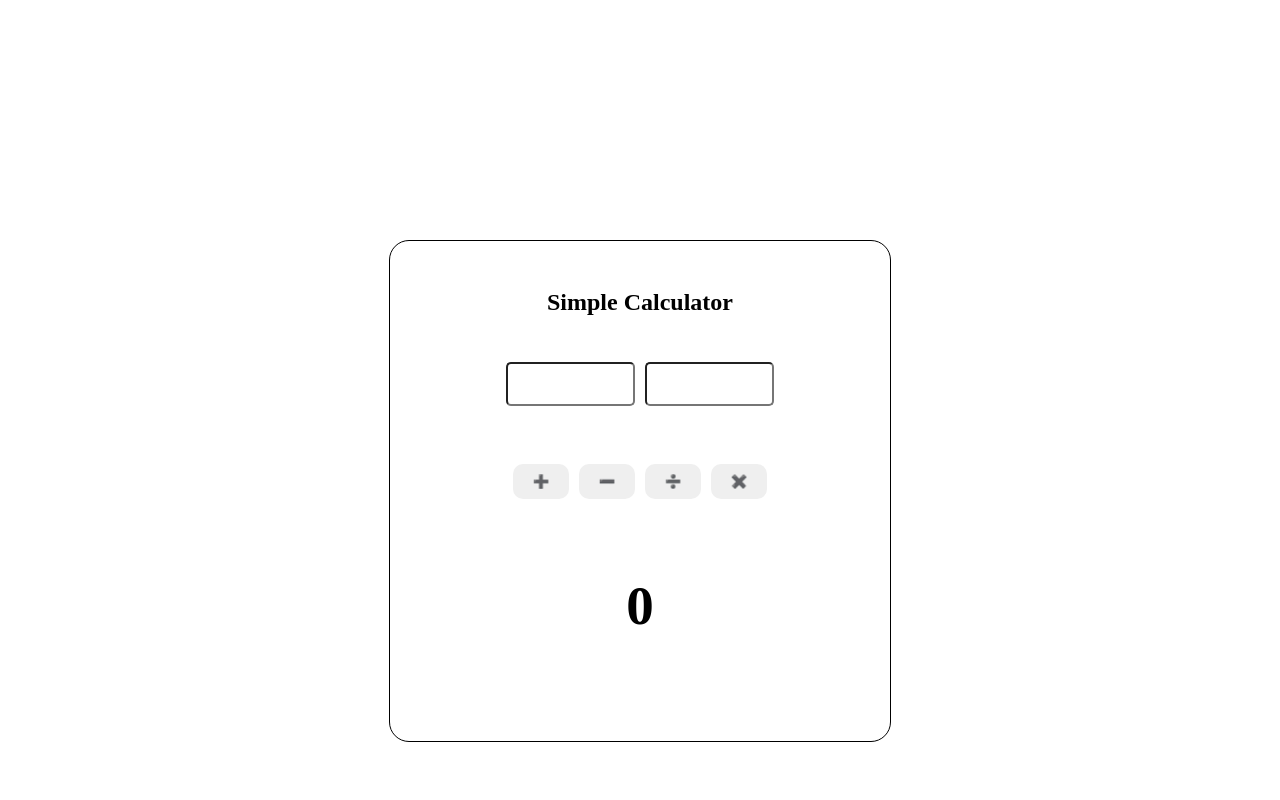
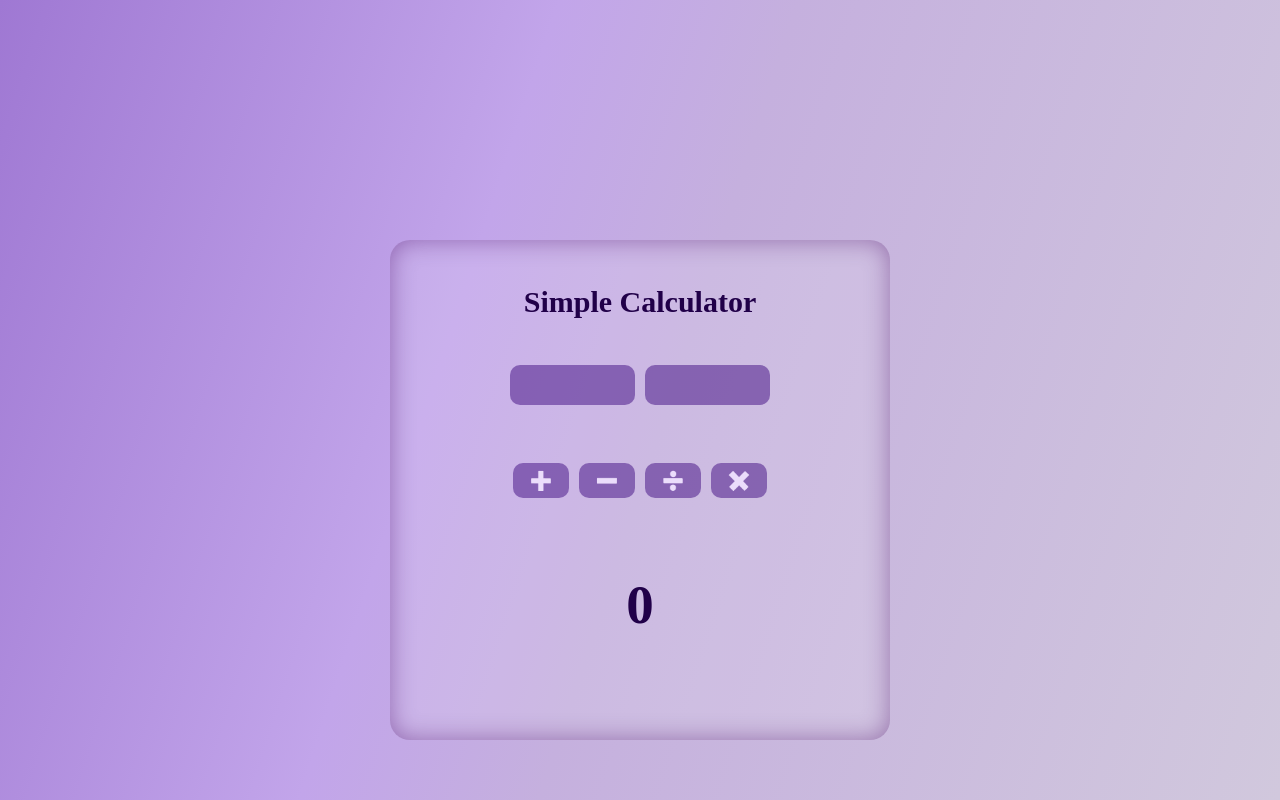
Before and after one commit to creyes25/simple-calc, a plain HTML site: page index.html in a window 1280 px wide. Shown: the top 800 px of the page. Drawn offline with Linux system fonts and the light colour scheme.

Commit message:
add colors to elements

```diff
--- a/script.js
+++ b/script.js
@@ -15,8 +15,12 @@ function validation () {
 
   if (notNum1 || notNum2) {
     invalid.style.display = 'block'
+    input1.style.border = '1px solid red'
+    input2.style.border = '1px solid red'
   } else {
     invalid.style.display = 'none'
+    input1.style.border = 'none'
+    input2.style.border = 'none'
   }
 }
 
@@ -39,7 +43,7 @@ function equation(type) {
   }
 
   if (type === 'divide') {
-    results.innerHTML = num1 / num2
+    results.innerHTML = (num1 / num2).toFixed(2)
   }
   if (type === 'multiply') {
     results.innerHTML = num1 * num2
--- a/style.css
+++ b/style.css
@@ -1,6 +1,7 @@
-html, body {
+body {
   margin: 0;
   padding: 0;
+  background: linear-gradient(1.3turn, rgb(159, 120, 211) 0%, rgb(194, 165, 234) 35%, rgb(197, 176, 222) 50%,rgb(210, 202, 221) 100%);
 }
 
 .flex {
@@ -20,11 +21,16 @@ html, body {
   gap: 10px;
   border: 1px solid black;
   border-radius: 20px;
+  background-color: rgba(255, 255, 255, 0.125);
+  box-shadow: 0px 0px 25px inset rgba(67, 2, 93, 0.416);
+  border: none;
 }
 
 .calculator h2:first-child {
-  margin-top: 2em;
-  margin-bottom: 1.5em;
+  margin-top: 1.5em;
+  margin-bottom: 1.2em;
+  font-size: 30px;
+  color: rgb(33, 0, 73)
 }
 
 .inputs {
@@ -35,18 +41,23 @@ html, body {
 }
 
 input {
+  background-color: rgba(75, 24, 138, 0.541);
   width: 30%;
   height: 20px;
   padding: 10px;
-  border-radius: 5px;
+  border-radius: 10px;
   text-align: center;
   font-size: 25px;
   font-weight: 600;
+  color: rgb(235, 221, 251);
+  border: none;
+  outline: none;
 }
 
 .invalid {
   text-align: center;
   margin: 15px 0 5px;
+  color: rgb(33, 0, 73)
 }
 
 .operators {
@@ -56,11 +67,15 @@ input {
 }
 
 button {
+  background-color: rgba(75, 24, 138, 0.541);
+  color: transparent;
+  text-shadow: 0 0 0 rgb(235, 221, 251);;
   width: 16%;
   height: 35px;
   border-radius: 10px;
   border: none;
   cursor: pointer;
+  font-size: 18px;
 }
 
 .results {
@@ -70,4 +85,5 @@ button {
 
 .results-display {
   font-size: 55px;
+  color: rgb(33, 0, 73)
 }
```
